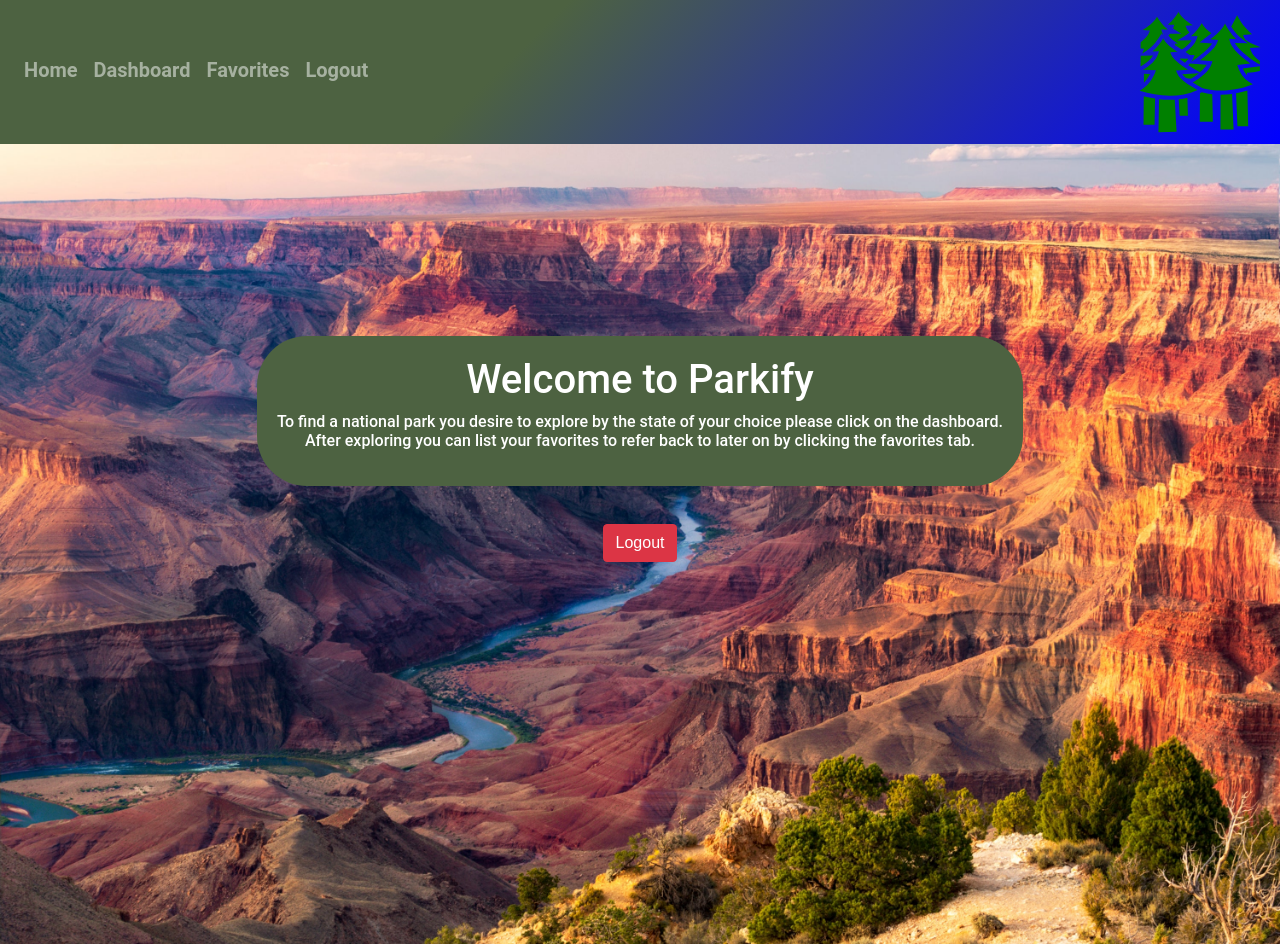
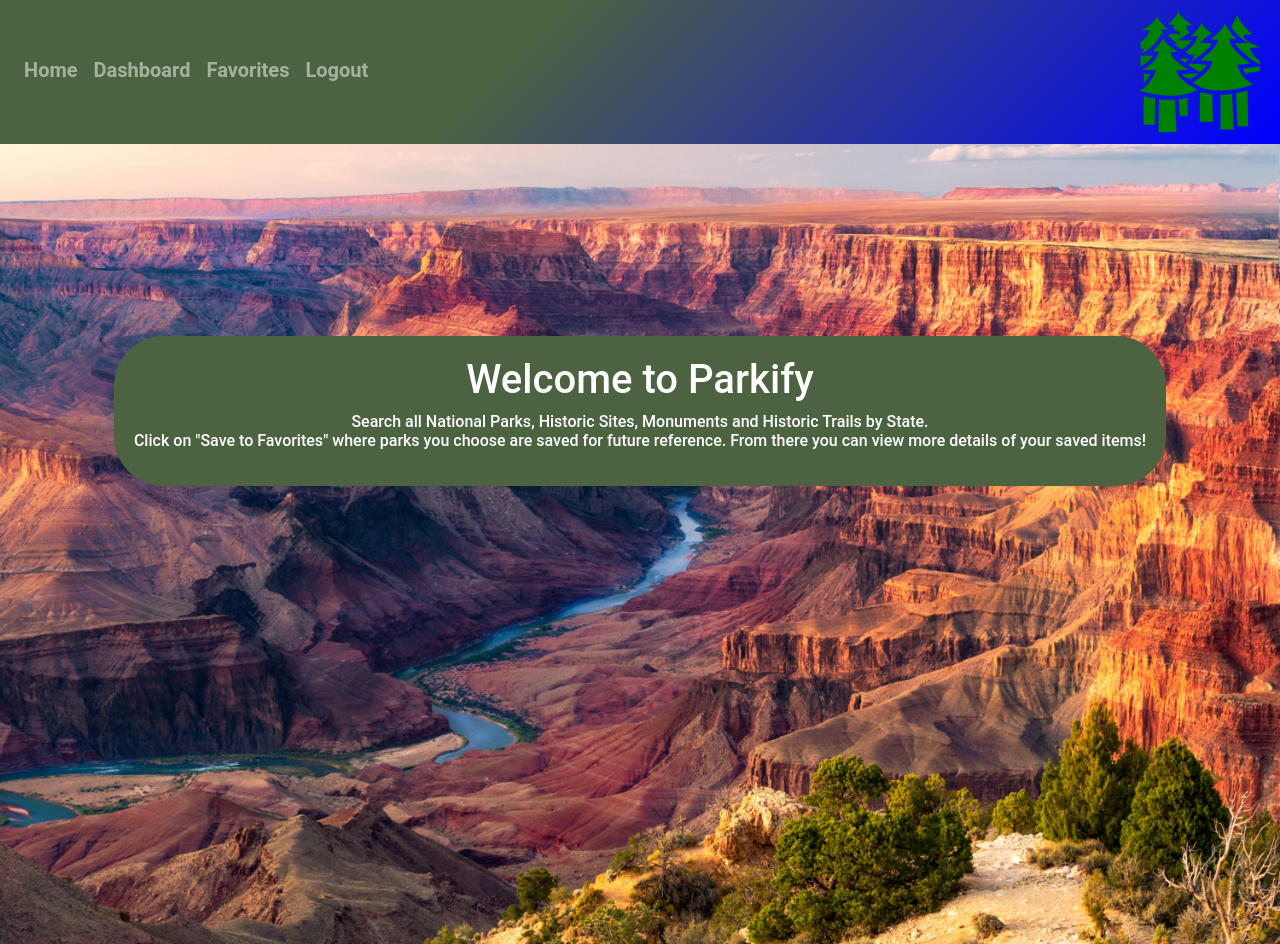
Before and after one commit to bradfan/real-parks, a React (Create React App) app in the folder client/: page / in a window 1280 px wide. Built offline with nearby package versions, Linux system fonts and the light colour scheme; sample sign-in values are in the browser's storage.

Commit message:
edit home page

```diff
--- a/client/src/pages/Home/index.js
+++ b/client/src/pages/Home/index.js
@@ -35,15 +35,16 @@ function Home() {
       <div style={titleStyles} className="App-header">
         <h1>Welcome to Parkify</h1>
         <h6>
-          To find a national park you desire to explore by the state of your
-          choice please click on the dashboard.
+          Search all National Parks, Historic Sites, Monuments and Historic
+          Trails by State.
           <h6>
-            After exploring you can list your favorites to refer back to later
-            on by clicking the favorites tab.
+            Click on "Save to Favorites" where parks you choose are saved for
+            future reference. From there you can view more details of your saved
+            items!
           </h6>
         </h6>
       </div>
-      <p className="App-intro">
+      {/* <p className="App-intro">
         <button
           type="button"
           className="btn btn-danger"
@@ -51,7 +52,7 @@ function Home() {
         >
           Logout
         </button>
-      </p>
+      </p> */}
     </div>
   );
 }
```
